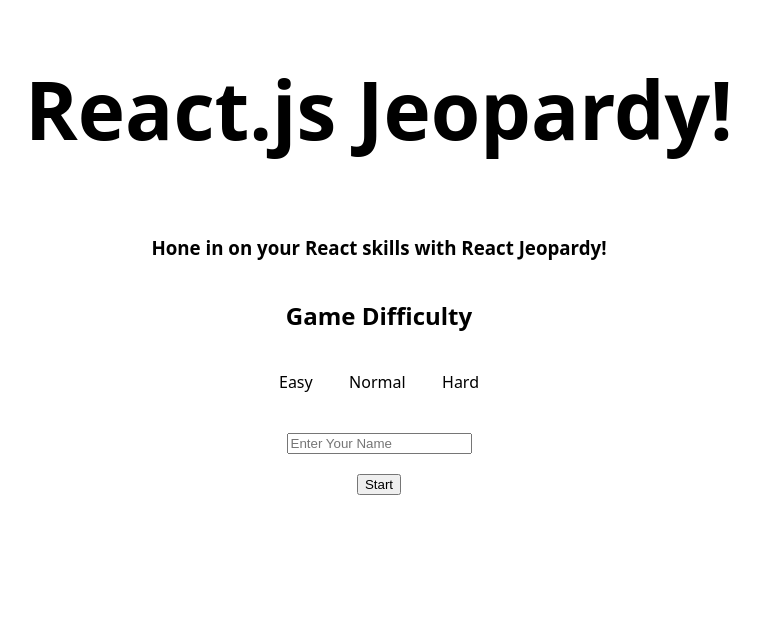
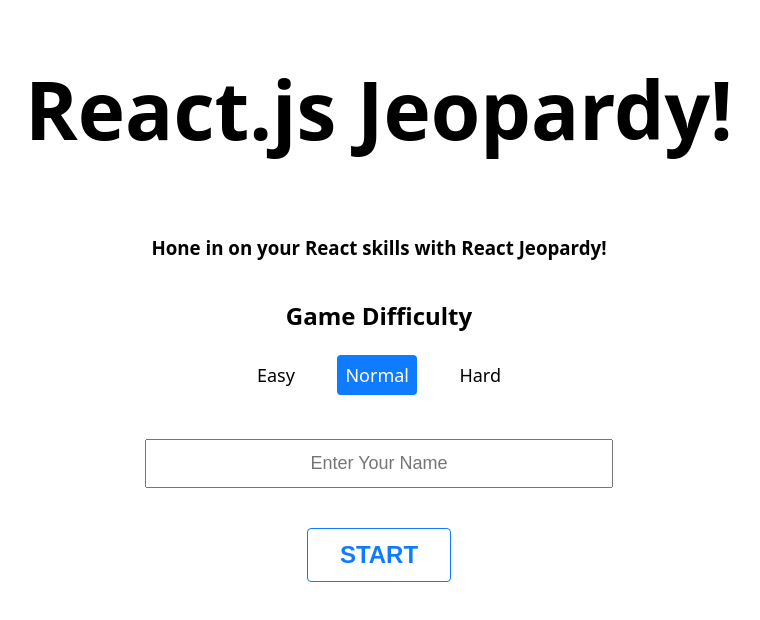
Before and after one commit to Ochoa-Projects/react-jeopardy, a Next.js app: page / in a window 1280 px wide. Shown: the top 620 px of the page, without its empty margins (261-1021 px from the left). Built offline with nearby package versions, Linux system fonts and the light colour scheme.

Commit message:
add state for difficulty selection, form for user's information, and css refinement

```diff
--- a/pages/index.js
+++ b/pages/index.js
@@ -1,8 +1,16 @@
+import { useState } from "react";
 import Head from "next/head";
 import PageContainer from "../components/PageContainer";
 import styles from "./styles.module.css";
 
 export default function Home() {
+  const [selected, setSelected] = useState("Normal");
+  const difficulties = ["Easy", "Normal", "Hard"];
+
+  const handleSelected = (difficulty) => {
+    selected !== difficulty ? setSelected(difficulty) : null;
+  };
+
   return (
     <>
       <Head>
@@ -12,17 +20,29 @@ export default function Home() {
         <h1 className={styles.homepageTitle}>React.js Jeopardy!</h1>
         <h3>Hone in on your React skills with React Jeopardy!</h3>
         <h2>Game Difficulty</h2>
+        <form className={styles.homepageForm}>
           <div className={styles.difficultySelection}>
-          <div>Easy</div>
-          <div>Normal</div>
-          <div>Hard</div>
+            {difficulties.map((difficulty) => (
+              <div
+                key={difficulty}
+                className={`${selected === difficulty && styles.selected} ${
+                  styles.difficultyButton
+                }`}
+                onClick={() => handleSelected(difficulty)}
+              >
+                {difficulty}
+              </div>
+            ))}
           </div>
           <input
             type="text"
             placeholder="Enter Your Name"
             className={styles.nameInput}
           />
-        <button>Start</button>
+          <button type="submit" className={styles.startButton}>
+            START
+          </button>
+        </form>
       </PageContainer>
     </>
   );
--- a/pages/styles.module.css
+++ b/pages/styles.module.css
@@ -2,13 +2,54 @@
   font-size: 80px;
 }
 
+.homepageForm {
+  display: flex;
+  flex-direction: column;
+  align-items: center;
+}
+
 .difficultySelection {
   display: flex;
-  width: 200px;
+  width: 260px;
   justify-content: space-between;
-  margin: 20px 0;
+  align-items: center;
+  margin: 0 0 20px;
+  padding: 4px;
 }
 
 .nameInput {
   margin: 20px 0;
 }
+
+.difficultyButton {
+  padding: 8px;
+  cursor: pointer;
+  text-align: center;
+  font-size: large;
+}
+
+.selected {
+  color: white;
+  background-color: #0f7bff;
+  border-radius: 4px;
+  cursor: default;
+}
+
+.nameInput {
+  padding: 12px;
+  font-size: large;
+  width: 440px;
+  text-align: center;
+}
+
+.startButton {
+  cursor: pointer;
+  border: 1px solid #0f7bff;
+  border-radius: 4px;
+  color: #0f7bff;
+  background-color: transparent;
+  font-size: x-large;
+  font-weight: 800;
+  padding: 12px 32px;
+  margin: 20px 0;
+}
```
Lines whose indentation alone changed are shown as unchanged.
